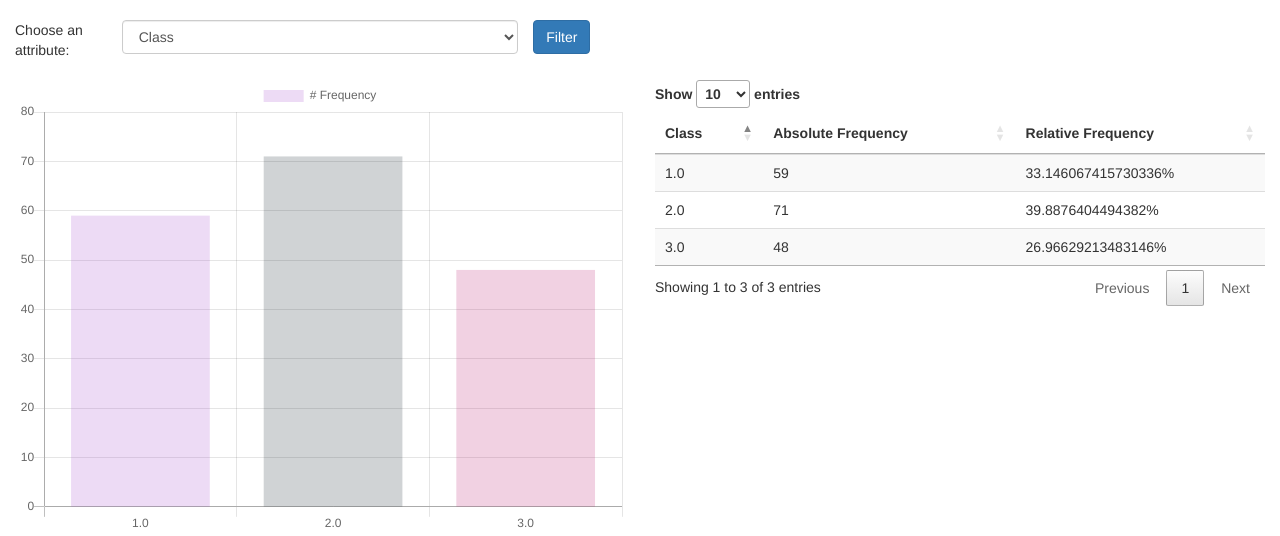
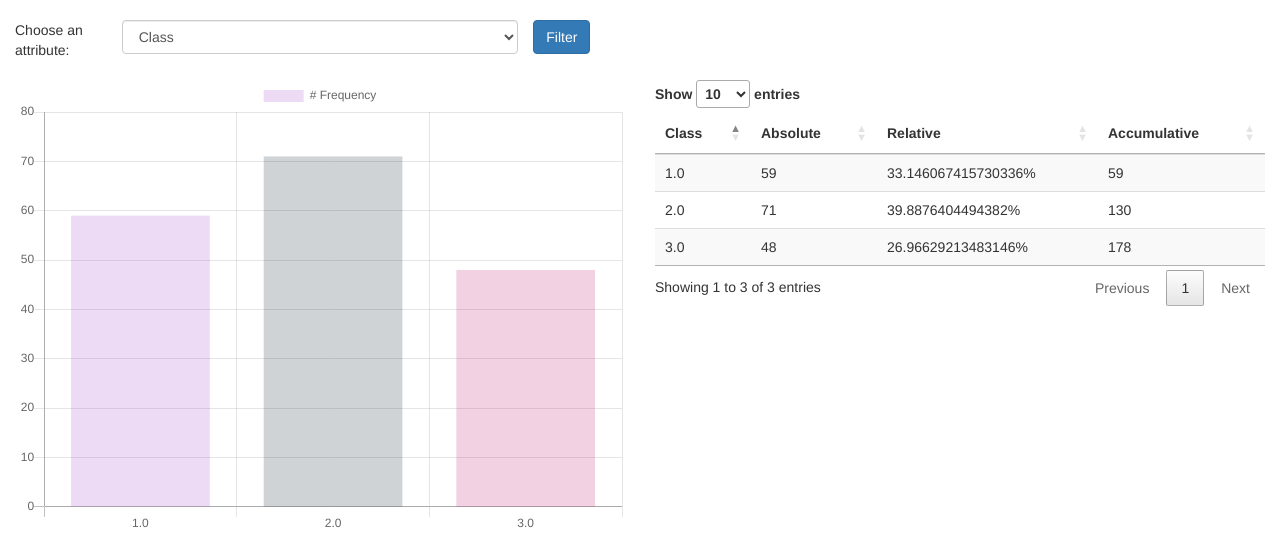
Before and after one commit to franklindias/wineread, a Django app: page /detailed/ in a window 1280 px wide. Shown: the part 52-588 px from the top of the page. Run offline with Django 3.2, Linux system fonts and the light colour scheme; some libraries are stand-ins or nearby versions.

Commit message:
add frequency accumulative

```diff
--- a/wineread/core/templates/detalhada.html
+++ b/wineread/core/templates/detalhada.html
@@ -73,8 +73,9 @@
 			  <thead>
 			  	<tr>
 			  		<th>{{ selectedKey }}</th>
-			  		<th>Absolute Frequency</th>
-			  		<th>Relative Frequency</th>
+			  		<th>Absolute</th>
+			  		<th>Relative </th>
+			  		<th>Accumulative</th>
 			  	</tr>
 			  	</thead>
 			  	<tbody>
@@ -83,6 +84,7 @@
 			  			<td>{{ k }}</td>
 			  			<td>{{ v }}</td>
 			  			<td>{{ v|freqRelative }}</td>
+			  			<td>{{ frequency|freqAccum:forloop.counter  }}</td>
 			  		</tr>
 					{% endfor %}
 			  	</tbody>
--- a/wineread/core/templatetags/filters.py
+++ b/wineread/core/templatetags/filters.py
@@ -11,6 +11,15 @@ def keyvalue(dict, key):
 @register.filter
 def freqRelative(value):
     return str(100 * value / 178)+'%'
+
+@register.filter
+def freqAccum(value, key):
+    soma = 0
+
+    for val in list(value)[0:key]:
+        soma = soma + val[1]
+
+    return soma
 
 @register.tag(name="randomgen")
 def randomgen(parser, token):
--- a/wineread/core/views.py
+++ b/wineread/core/views.py
@@ -47,8 +47,8 @@ def detailed(request):
 	for row in data:
 		filterdata.append(float(row[selectedKey]))
 
-	filterdata.sort()
-
 	frequency = collections.Counter(filterdata)
 
+	frequency = collections.OrderedDict(sorted(frequency.items()))
+
 	return render(request, 'detalhada.html', {'filterdata':filterdata,'frequency':frequency.items(),'keys':keys, 'selectedKey':selectedKey})
```
